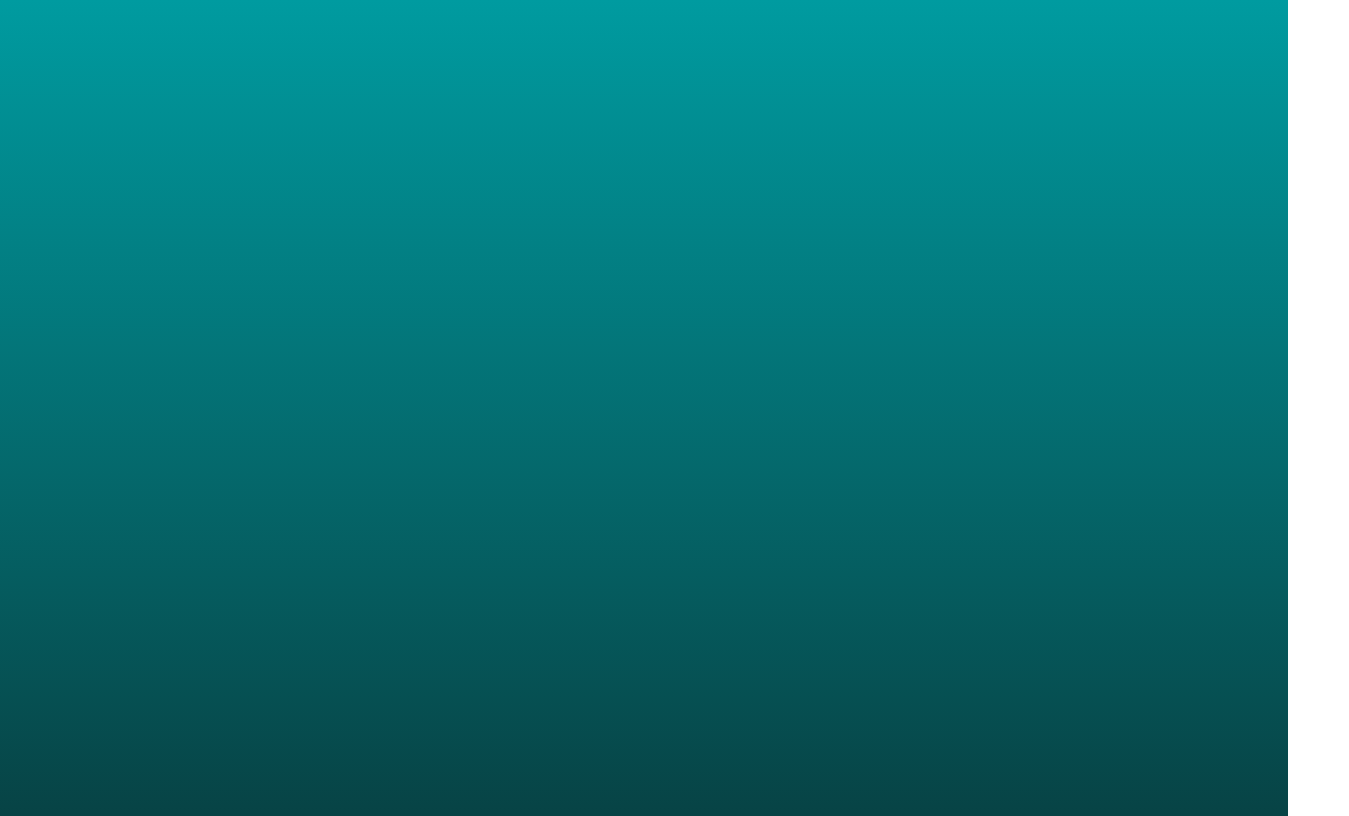
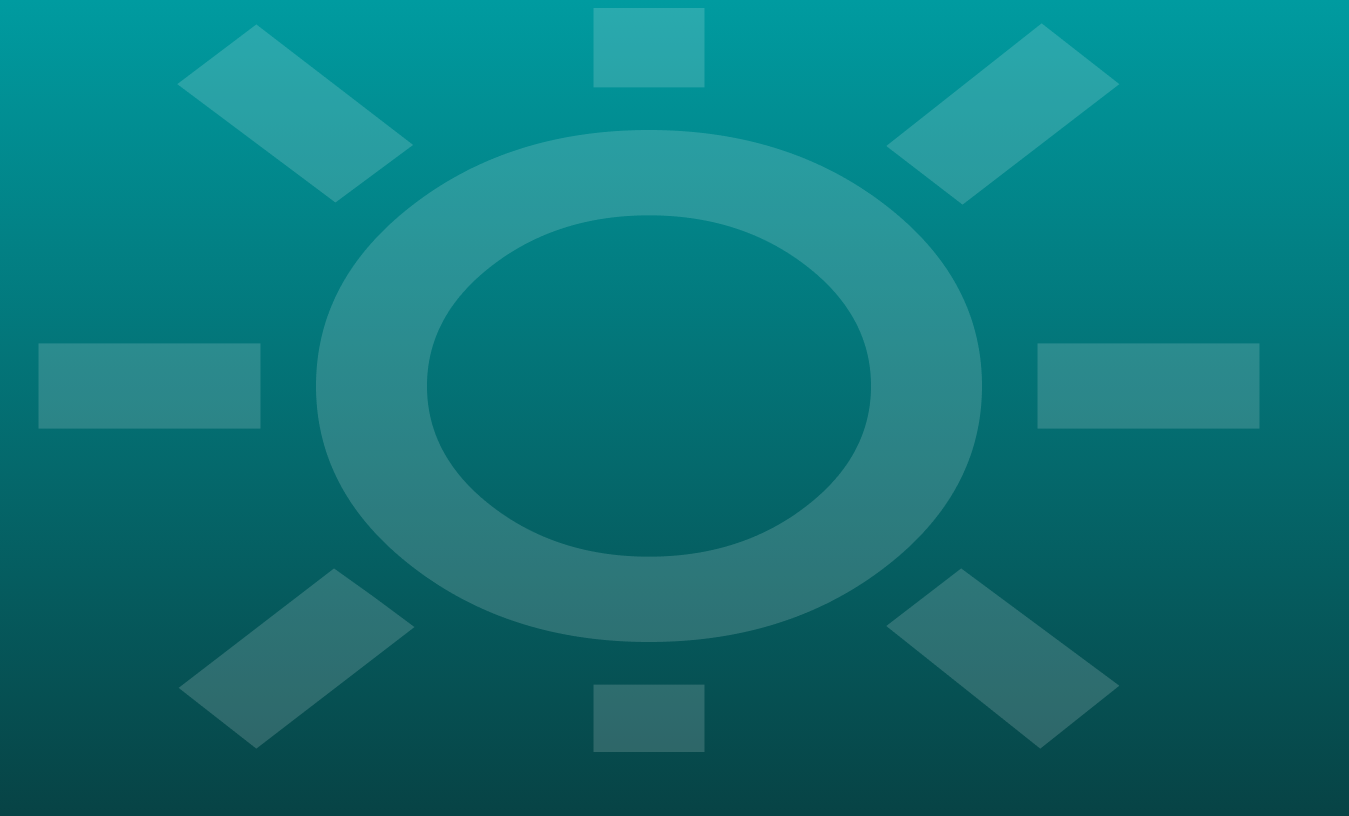
Before and after one commit to Ns05akhnez/projectWeather, a plain HTML site: page index.html in a window 1280 px wide. Shown: the whole page, 1349 px wide, since content can reach past the window. Drawn offline with Linux system fonts and the light colour scheme.

Commit message:
додали  зображення sun cloud

```diff
--- a/index.html
+++ b/index.html
@@ -7,6 +7,6 @@
     <title>Document</title>
 </head>
 <body>
-
+    <img src="img/sunny.png" alt="">
 </body>
 </html>
```
Also changed, not shown: img/sun cloud.jpg (added).
